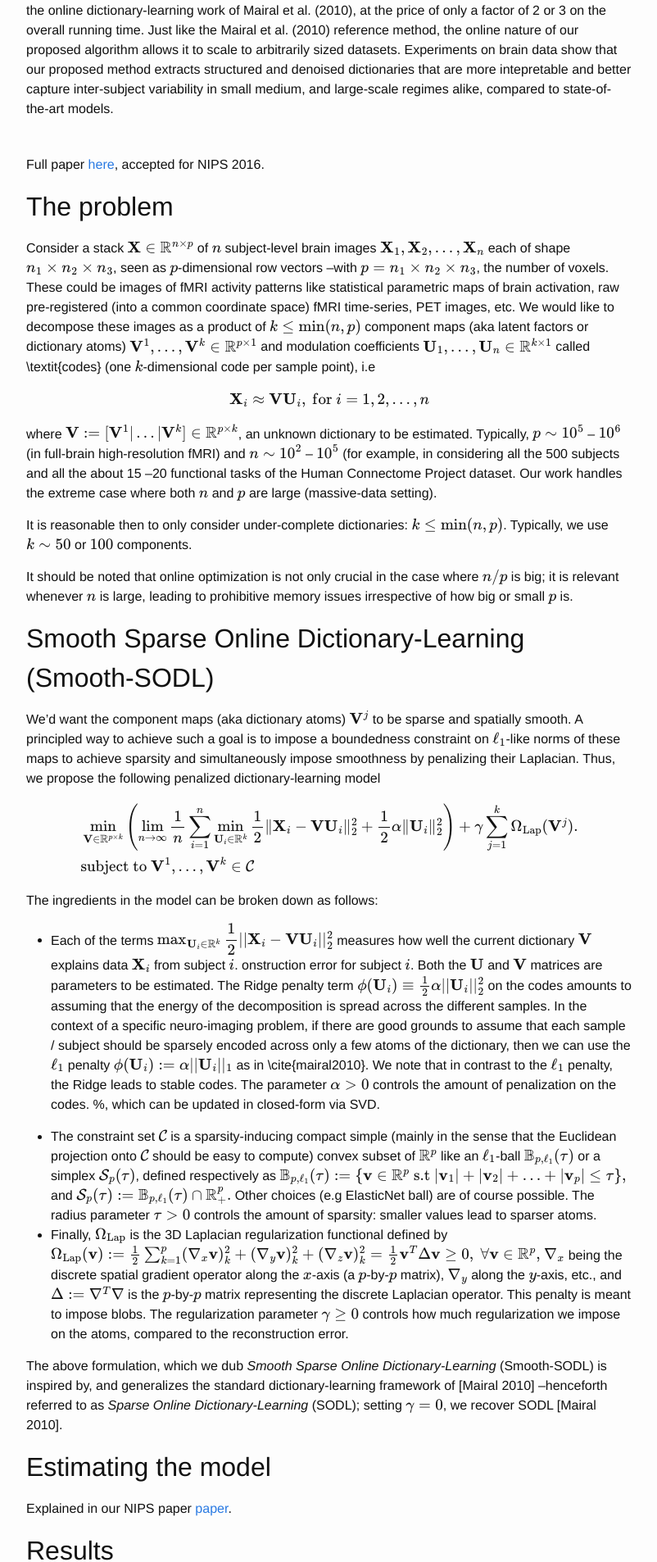
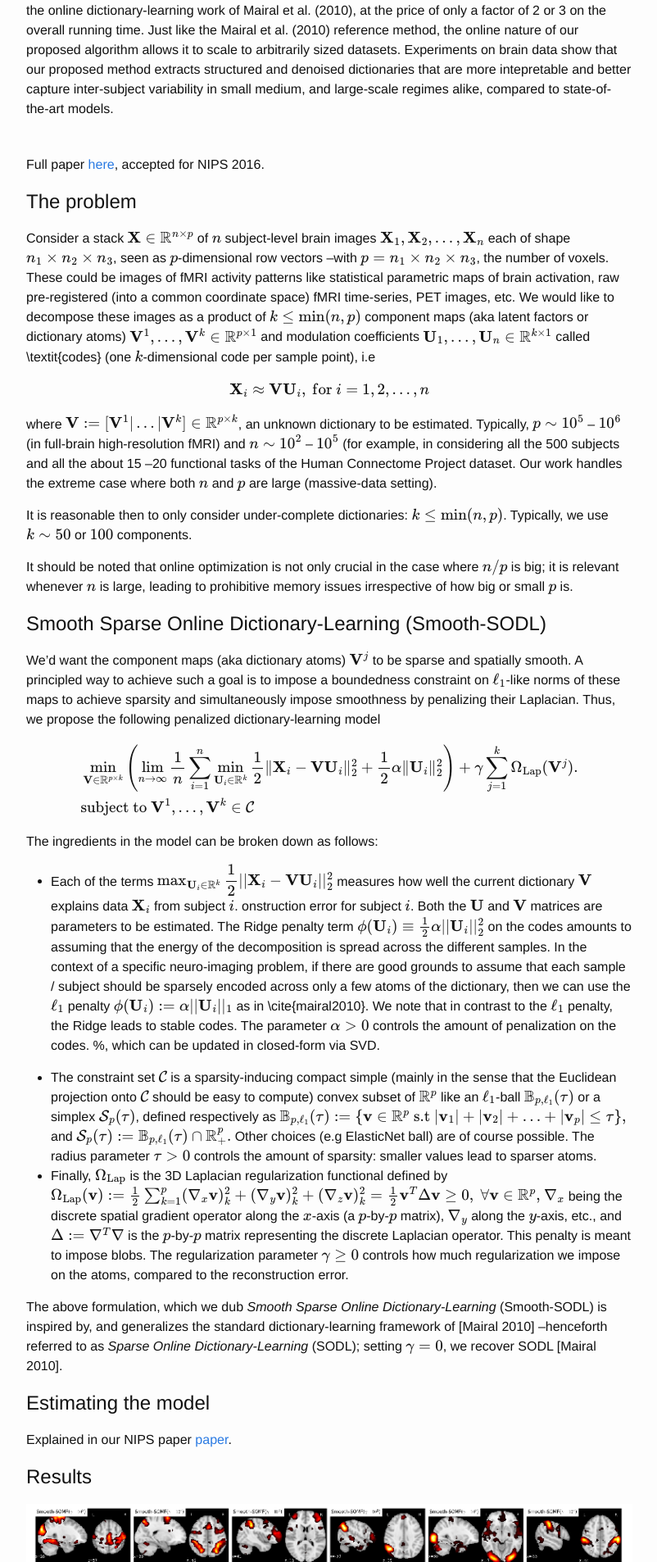
Before and after one commit to dohmatob/dohmatob.github.io, a Jekyll site: the page built from _posts/2016-10-07-ssodl.markdown, in a window 1280 px wide. Shown: the part 409-2315 px from the top of the page at 82% size, without its empty margins (238-1040 px from the left). Built offline with Jekyll 4.4.1, drawn with Linux system fonts in a browser that asks for light colours; formulas are drawn with MathJax 3.

```diff
--- a/_posts/2016-10-07-ssodl.markdown
+++ b/_posts/2016-10-07-ssodl.markdown
@@ -36,7 +36,7 @@ $$\def\EE{\mathbb E}    \def\RR{\mathbb R}    \def\PP{\mathbb P}    \def\A{\math
 Full paper <a href="https://hal.inria.fr/hal-01369134">here</a>, accepted
 for NIPS 2016.
 
-## The problem
+# The problem
 Consider a stack $\X
 \in \mathbb R^{n \times p}$ of $n$ subject-level brain images
 $\X_1,\X_2,\ldots,\X_n$ each of shape $n_1 \times n_2 \times n_3$, seen as
@@ -66,7 +66,7 @@ case where $n / p$ is big; it is relevant whenever $n$ is large,
 leading to prohibitive memory issues irrespective of how big or small
 $p$ is.
 
-## Smooth Sparse Online Dictionary-Learning (Smooth-SODL)
+# Smooth Sparse Online Dictionary-Learning (Smooth-SODL)
 We'd  want the component maps (aka dictionary atoms) $\V^j$ to be sparse and spatially smooth. A principled way to achieve such a goal is to impose a boundedness constraint on $\ell_1$-like norms of these maps to achieve sparsity and
 simultaneously impose smoothness by penalizing their Laplacian.
 Thus, we propose the following penalized dictionary-learning model
@@ -118,14 +118,14 @@ reconstruction error.
 The above formulation, which we dub *Smooth Sparse Online Dictionary-Learning* (Smooth-SODL) is inspired by, and generalizes the standard
 dictionary-learning framework of [Mairal 2010] --henceforth referred to as *Sparse Online Dictionary-Learning* (SODL); setting $\gamma = 0$, we recover SODL [Mairal 2010].
 
-## Estimating the model
+# Estimating the model
 Explained in our NIPS paper
 <a href="https://hal.inria.fr/hal-01369134">paper</a>.
 
-## Results
+# Results
 <img src="/assets/figures/nips2016.png"/>
 
-## Concluding remarks
+# Concluding remarks
 To extract structured functionally discriminating patterns
 from massive brain data (i.e data-driven atlases), we have extended
 the online dictionary-learning framework first developed in
```
Also changed, not shown: 1 other file.
